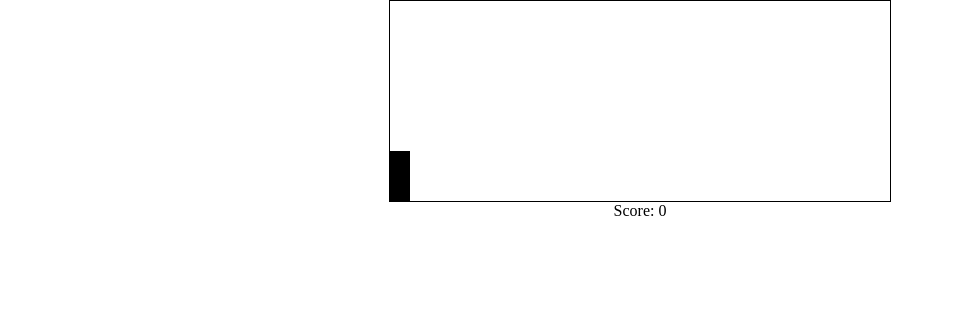
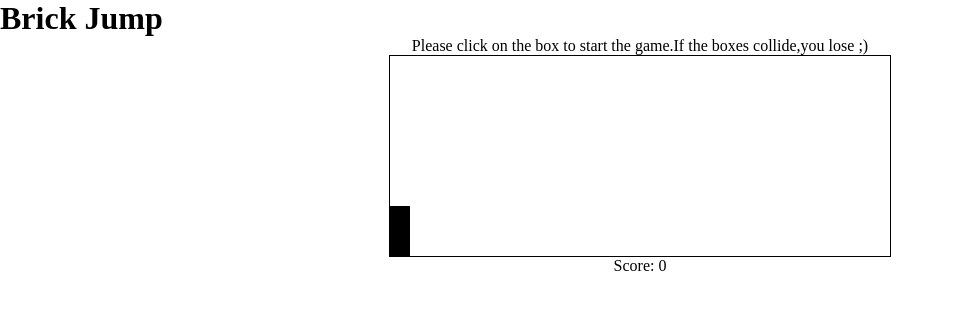
Before and after one commit to Euphoria99/brickjump, a plain HTML site: page index.html in a window 1280 px wide. Shown: the whole page, without its empty margins (0-954 px from the left). Drawn offline with Linux system fonts and the light colour scheme.

Commit message:
Update index.html

```diff
--- a/index.html
+++ b/index.html
@@ -4,6 +4,11 @@
     <meta charset="UTF-8">
     <title>Brick Jump</title>
     <link rel="stylesheet" href="style.css">
+    <div class="header">
+  <h1>Brick Jump</h1>
+        <p>Please click on the box to start the game.If the boxes collide,you lose ;) </p>
+</div>
+
 </head>
 <body>
     <div class="game">
```
